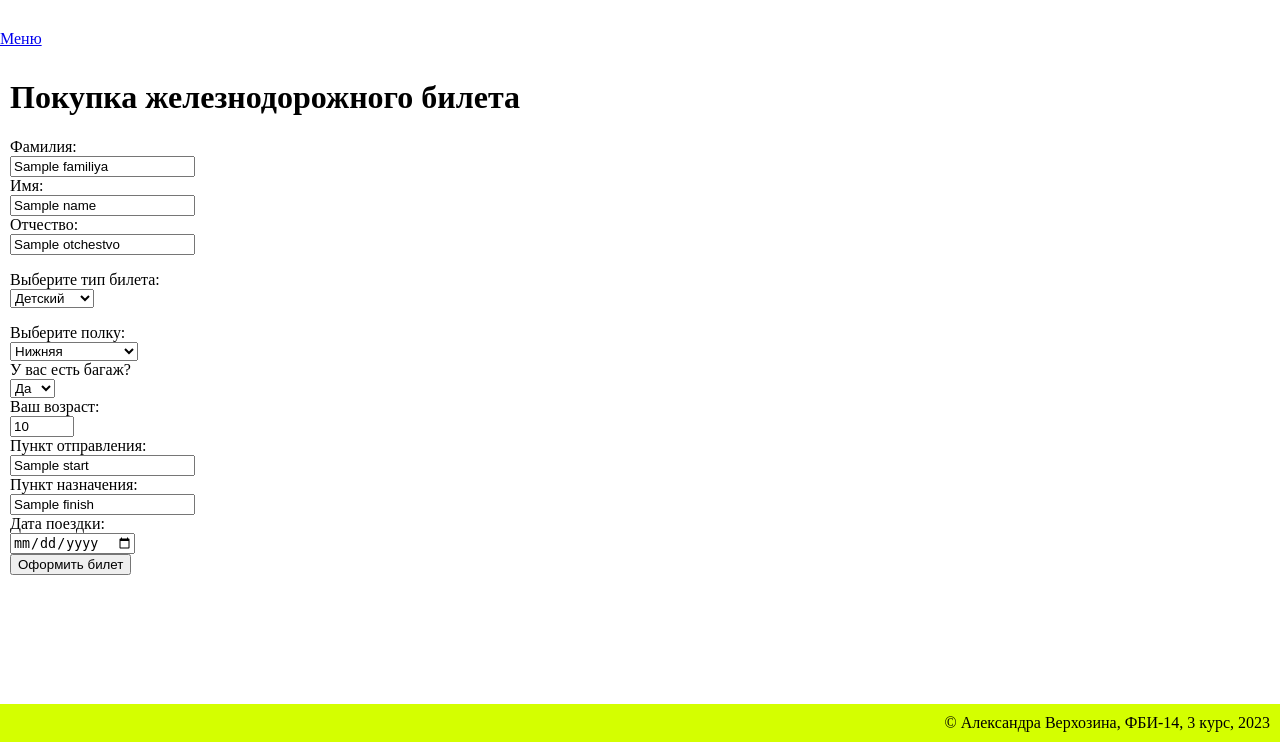
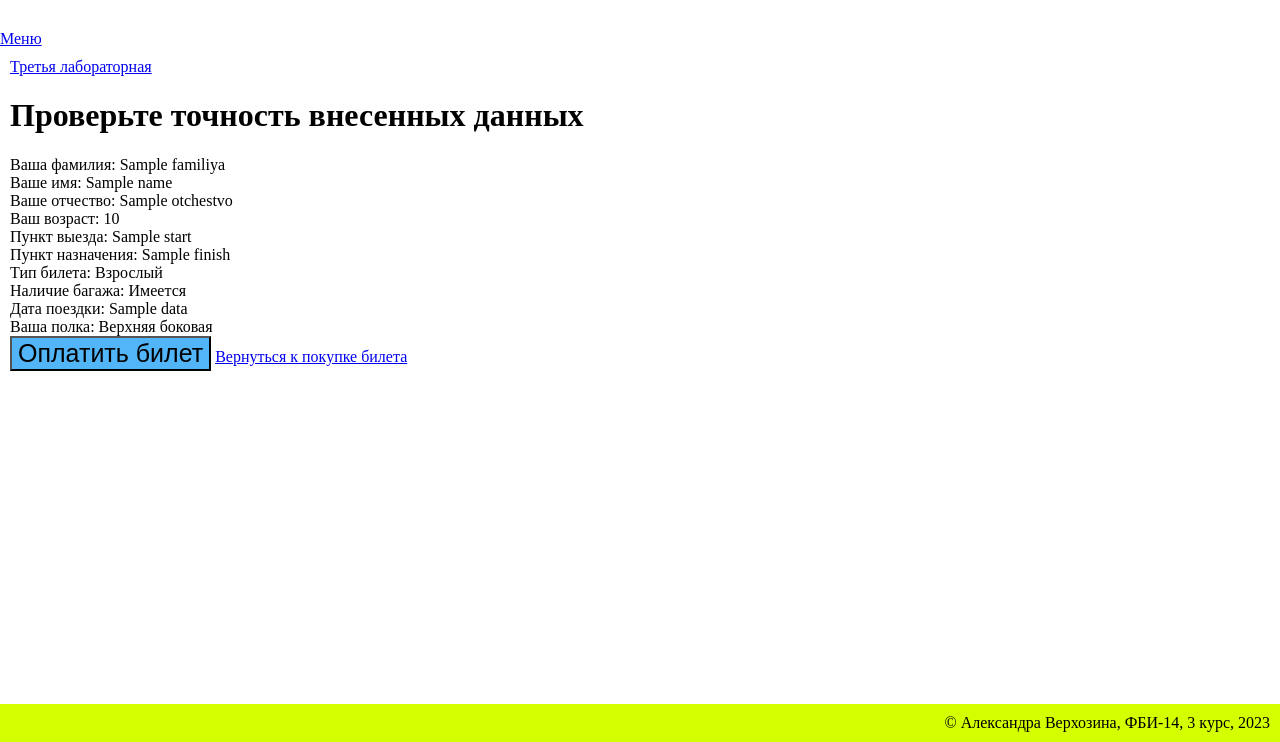
Before and after one commit to AlexandraVerh/-web-programming-labs-2, a Flask app: template templates/bilet.html in a window 1280 px wide. Shown: the part 58-800 px from the top of the page. Run offline with Flask 3, Linux system fonts and the light colour scheme; the template is opened without the code that fills it: most values are stand-ins (such as "Sample title", 1, 10 or a date in 2020).

Commit message:
Железнодорожный билет

```diff
--- a/lab3.py
+++ b/lab3.py
@@ -87,5 +87,4 @@ def paybil():
 
 @lab3.route('/lab3/oplbil')
 def oplbil():
-
     return render_template('oplbil.html' )
--- a/templates/bilet.html
+++ b/templates/bilet.html
@@ -3,24 +3,78 @@
 {% block lab %} Лабораторная работа 3{% endblock %}
 
 {% block main %}
+<a href="/lab3/" >Третья лабораторная</a>
+    {% if  familiya %}
 
 
-    <form  action="/lab3/oplbil">
+    <h1> Проверьте точность внесенных данных </h1>
+    <form action="/lab3/paybil">
 
     <style>
-        .error {
-            color: red;
-            font-weight: bold;
+        .btn{
+            width: auto;
+            font-size: 25px;
+            background-color: rgb(82, 181, 248);
+            color: rgb(0, 0, 0);
+        }
+        .btn:hover{
+            background-color: rgb(53, 238, 145);
         }
     </style>
-
-    <h1>Покупка железнодорожного билета</h1>
+    <div>Ваша фамилия: {{ familiya }}</div>
+    <div>Ваше имя: {{ name }}</div>
+    <div>Ваше отчество: {{ otchestvo }}</div>
+    <div>Ваш возраст: {{ age }}</div>
+    <div>Пункт выезда: {{ start }}</div>
+    <div>Пункт назначения: {{ finish }}</div>
+    <div>Тип билета: {{ 'Детский' if tipe == 'children' else 'Взрослый' }}</div>
+    <div>Наличие багажа: {{ 'Нет' if bagaz == 'no' else 'Имеется' }}</div>
+    <div>Дата поездки: {{ data }}</div>
+    <div>Ваша полка:
+        {% if polka == 'niz' %}
+            Нижняя
+        {% elif polka == 'nizbok' %}
+            Нижняя боковая
+        {% elif polka == 'verh' %}
+            Верхняя
+        {% else %}
+            Верхняя боковая
+        {% endif %}
+    </div>
+    <div>
+        <button class="btn" type="submit" >Оплатить билет</button>
+        <a href="/lab3/bilet">Вернуться к покупке билета</a>
+    </div>
+    </form>
 
 
+
+    {% else %}
+    <h1>Покупка железнодорожного билета</h1>
+    <style>
+            .error {
+                color: red;
+                font-weight: bold;
+            }
+            .btn{
+            width: auto;
+            font-size: 25px;
+            background-color: rgb(82, 181, 248);
+            color: rgb(0, 0, 0);
+            }
+            .btn:hover{
+            background-color: rgb(53, 238, 145);
+            }
+            label {
+                font-size: 20px;
+            }
+
+    </style>
+    <form>
         <label>Фамилия:</label>
         <div>
             <input type="text" placeholder="укажите фамилию" name="familiya" value="{{ familiya or '' }}">
-            <span >{{ errors.familiya }}</span>
+            <span class="error">{{ errors.familiya }}</span>
         </div>
         <label>Имя:</label>
          <div>
@@ -36,7 +90,7 @@
         </div>
 
         <p>
-        <div>Выберите тип билета:</div>
+        <label>Выберите тип билета:</label>
         <div>
             <select name="tipe">
                 <option value="children" {{ tipe == 'children' and 'selected' }}>Детский</option>
@@ -44,7 +98,8 @@
             </select>
         </div>
         </p>
-        <div>Выберите полку:</div>
+
+        <label>Выберите полку:</label>
         <div>
             <select name="polka">
                 <option value="niz" {{ polka == 'niz' and 'selected' }}>Нижняя</option>
@@ -90,13 +145,14 @@
             <span class="error">{{ errors.data}}</span>
         </div>
 
+        <p>
         <div>
-            <button type="submit" >Оформить билет</button>
+            <button class="btn" type="submit" >Оформить билет</button>
         </div>
-
+        </p>
 
     </form>
 
 
-
+    {% endif %}
 {% endblock  %}
--- a/templates/paybil.html
+++ b/templates/paybil.html
@@ -3,6 +3,7 @@
 {% block lab %} Лабораторная работа 3{% endblock %}
 
 {% block main %}
+<a href="/lab3/" >Третья лабораторная</a>
 <style>
     .btn{
         width: auto;
```
Also changed, not shown: templates/oplbil.html (+1 -21 lines).
